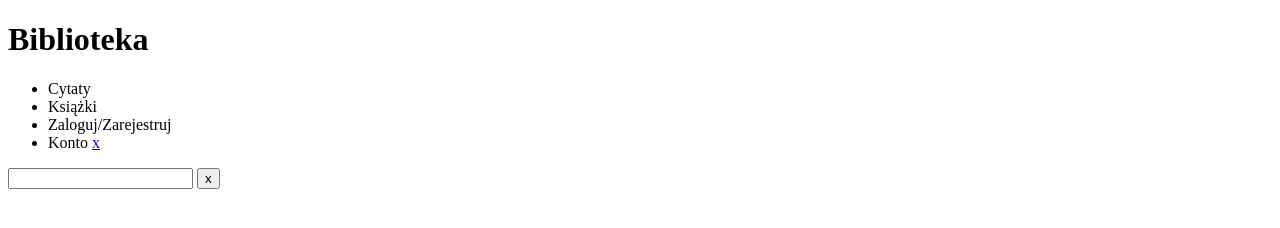
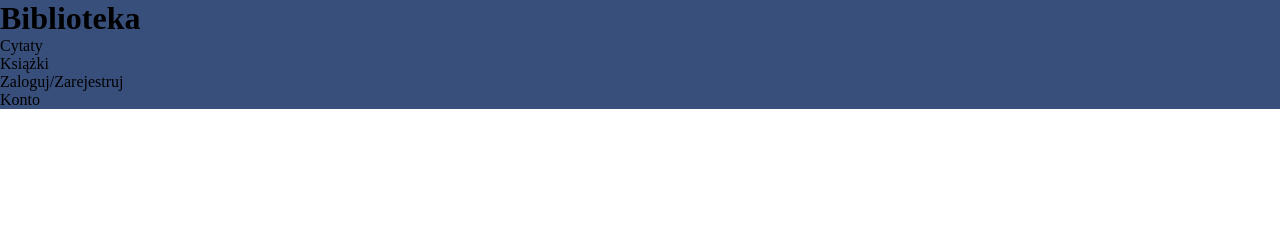
Before and after one commit to slodkiadrianek/LibraryWeb, a plain HTML site: page index.html in a window 1280 px wide. Drawn offline with Linux system fonts and the light colour scheme.

Commit message:
Signed-off-by: slodkiadrianek <adikurek11@gmail.com>

```diff
--- a/index.html
+++ b/index.html
@@ -4,6 +4,7 @@
     <meta charset="UTF-8" />
     <meta name="viewport" content="width=device-width, initial-scale=1.0" />
     <title>Biblioteka</title>
+    <link rel="stylesheet" href="style.css" />
     <script defer src="script.js"></script>
   </head>
   <body>
@@ -14,14 +15,11 @@
         <li>Cytaty</li>
         <li>Książki</li>
         <li>Zaloguj/Zarejestruj</li>
-        <li>Konto <a href="konto.html">x</a></li>
+        <li>Konto</li>
       </ul>
     </header>
     <!-- MAIN -->
-    <main>
-      <input id="x" type="text" />
-      <button id="y">x</button>
-    </main>
+    <main></main>
     <!-- FOOTER -->
     <footer></footer>
   </body>
--- a/style.css
+++ b/style.css
@@ -8,3 +8,7 @@ body {
   display: flex;
   flex-direction: column;
 }
+
+#header {
+  background-color: #384f7c;
+}
```
